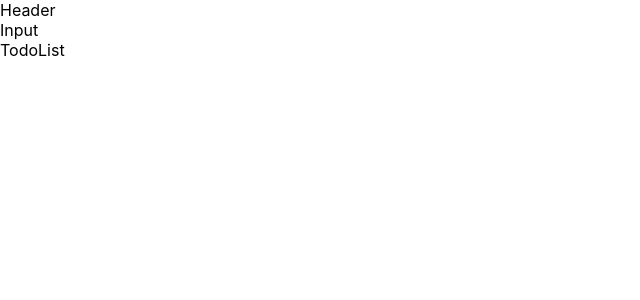
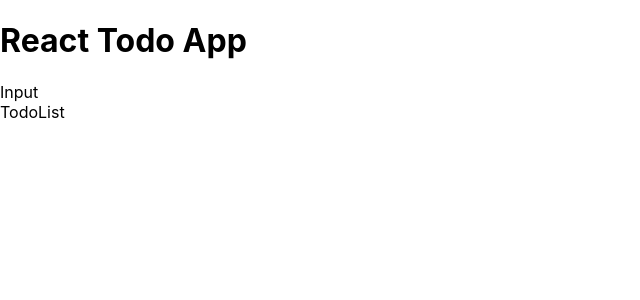
Before and after one commit to boon2187/react-too-app, a React (Create React App) app: page / in a window 1280 px wide. Shown: the top 300 px of the page, without its empty margins (0-640 px from the left). Built offline with nearby package versions, Linux system fonts and the light colour scheme.

Commit message:
Headerコンポーネントを実装。見出しでタイトルが表示されるようにした。

```diff
--- a/src/conponents/Header.jsx
+++ b/src/conponents/Header.jsx
@@ -2,7 +2,7 @@ import React from 'react'
 
 const Header = () => {
   return (
-    <div>Header</div>
+    <h1>React Todo App</h1>
   )
 }
 
```
